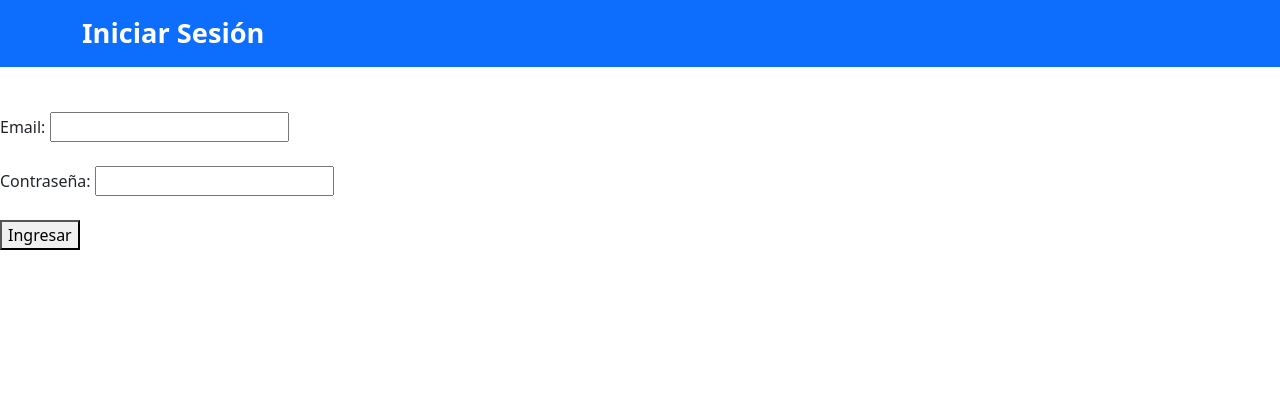
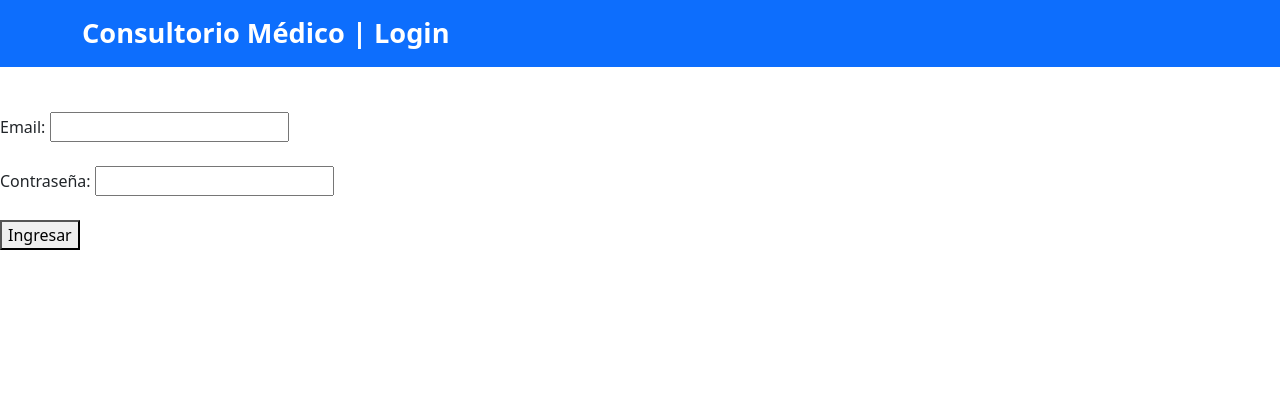
Before and after one commit to StevenOsuna/Proyecto_SW_GCM, a PHP site: page /login.php in a window 1280 px wide. Shown: the top 420 px of the page. Run offline with PHP 8.4, Linux system fonts and the light colour scheme.

Commit message:
creacion de navbar.php para separar al igual que el footer el navbar, cambio de paginas login y registro por .php para integrar cambios

```diff
--- a/login.php
+++ b/login.php
@@ -12,13 +12,9 @@
 </head>
 
     <body>
-      <nav class="navbar navbar-dark bg-primary fixed-top navbar-expand-lg">
-        <div class="container">
-          <a class="navbar-brand fw-bold text-primary" href="#">
-            Iniciar Sesión
-          </a>
-        </div>
-      </nav>
+      <?php $pageTitle = "Login";
+      include 'navbar.php';
+      ?>
     <main>
 
       <form action="validar_login.php" method="POST">
--- /dev/null
+++ b/navbar.php
@@ -0,0 +1,25 @@
+<nav class="navbar navbar-dark bg-primary fixed-top navbar-expand-lg">
+    <div class="container">
+        <!-- Título + nombre de la página -->
+         <a class="navbar-brand fw-bold" href="#">
+             Consultorio Médico | <?php echo $pageTitle; ?>
+        </a>
+
+             <!-- Botón vista movil -->
+            <button class="navbar-toggler" type="button" data-bs-toggle="collapse" data-bs-target="#menu" aria-controls="menu" aria-expanded="false" aria-label="Toggle navigation">
+                <span class="navbar-toggler-icon"></span>
+            </button>
+            <!-- Menú colapsable -->
+                <div class="collapse navbar-collapse justify-content-end" id="menu">
+                    <ul class="navbar-nav">
+                        <?php if ($pageTitle !== 'Login' && $pageTitle !== 'Registro' && $pageTitle !=='Login ADMIN'): ?>
+                            <li class="nav-item">
+                                <a href="login.php" class="btn btn-light">Iniciar Sesión</a>
+                            </li>
+                            <li class="nav-item"><a href="registro.php" class="btn btn-warning">Registrarse</a>
+                            </li>
+                        <?php endif; ?>
+                    </ul>
+                </div>
+    </div>
+</nav>
```
Also changed, not shown: index.php (+4 -26 lines), login_admin.php (renamed from login_admin.html, +10 -1 lines), registro.php (+7 -1 lines).
